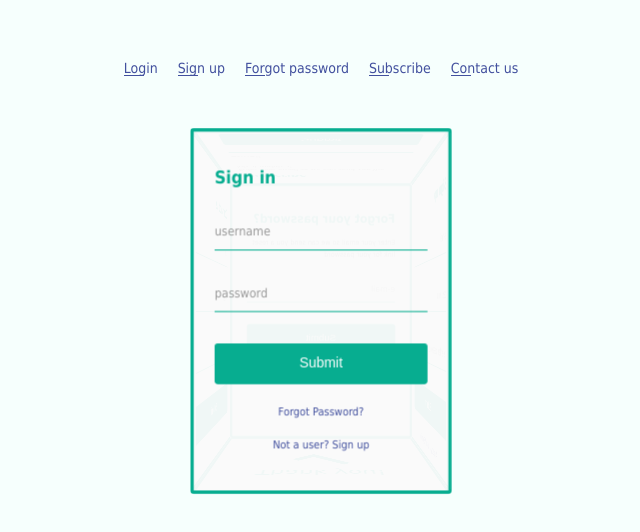
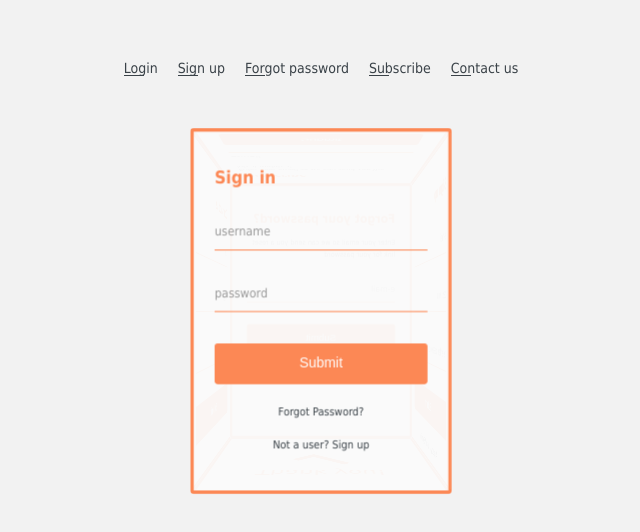
Before and after one commit to crichardd/extia, a React (Create React App) app: page / in a window 1280 px wide. Shown: the top 532 px of the page, without its empty margins (319-959 px from the left). Built offline with nearby package versions, Linux system fonts and the light colour scheme.

Commit message:
refont css Login

```diff
--- a/src/css/Login.css
+++ b/src/css/Login.css
@@ -5,7 +5,7 @@
   body {
     font-family: Tahoma, Verdana, Segoe, sans-serif;
     font-size: 14px;
-    background: #f6fffd;
+    background: #F2F2F2;
     padding: 20px;
     text-align: center;
   }
@@ -33,7 +33,7 @@
     height: 350px;
     padding: 20px;
     background: rgba(250, 250, 250, 0.96);
-    border: 3px solid #07ad90;
+    border: 3px solid #FC8855;
     border-radius: 3px;
   }
   .face .content {
@@ -41,7 +41,7 @@
   }
   .face .content h2 {
     font-size: 1.2em;
-    color: #07ad90;
+    color: #FC8855;
   }
   .face .content .field-wrapper {
     margin-top: 30px;
@@ -77,7 +77,7 @@
     border: none;
     background: transparent;
     line-height: 2em;
-    border-bottom: 1px solid #07ad90;
+    border-bottom: 1px solid #FC8855;
     color: #666;
   }
   .face .content .field-wrapper input[type=text]::-webkit-input-placeholder,
@@ -113,10 +113,10 @@
     appearance: none;
     cursor: pointer;
     width: 100%;
-    background: #07ad90;
+    background: #FC8855;
     line-height: 2em;
     color: #fff;
-    border: 1px solid #07ad90;
+    border: 1px solid #FC8855;
     border-radius: 3px;
     padding: 5px;
   }
@@ -139,7 +139,7 @@
     height: 130px;
     text-align: center;
     font-size: 2em;
-    color: #07ad90;
+    color: #FC8855;
     left: 50%;
     top: 50%;
     -webkit-transform: translate(-50%, -50%);
@@ -149,7 +149,7 @@
     content: "";
     width: 50px;
     height: 25px;
-    border: 10px solid #07ad90;
+    border: 10px solid #FC8855;
     border-right: 0;
     border-top: 0;
     left: 50%;
@@ -190,7 +190,7 @@
     list-style-type: none;
     font-size: 1em;
     margin: 0 10px;
-    color: #42509e;
+    color: #3A4248;
     position: relative;
     cursor: pointer;
   }
@@ -200,7 +200,7 @@
     bottom: 0;
     left: 0;
     width: 20px;
-    border-bottom: 1px solid #42509e;
+    border-bottom: 1px solid #3A4248;
     transition: all ease-in 0.25s;
   }
   .nav li:hover:after {
@@ -214,7 +214,7 @@
     margin: 20px 0;
     font-size: 0.75em;
     text-align: center;
-    color: #42509e;
+    color: #3A4248;
     cursor: pointer;
   }
 
```
Also changed, not shown: src/App.css (added), src/Login.js (line endings or trailing spaces).
